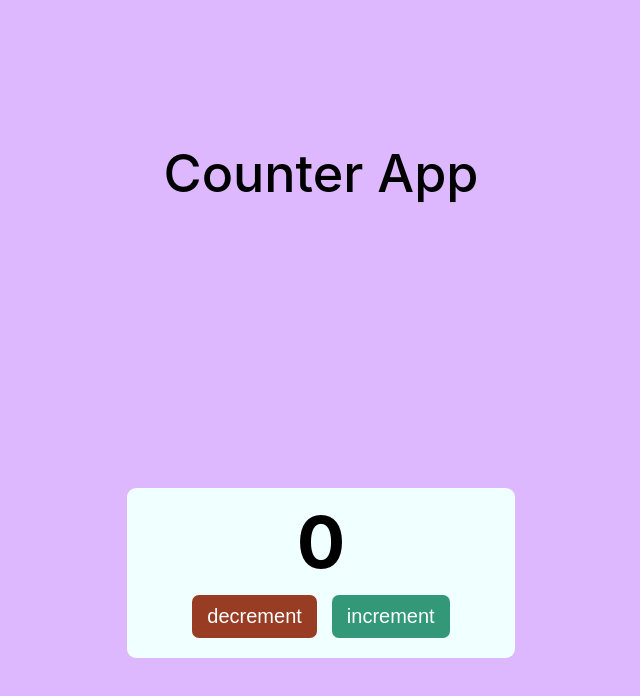
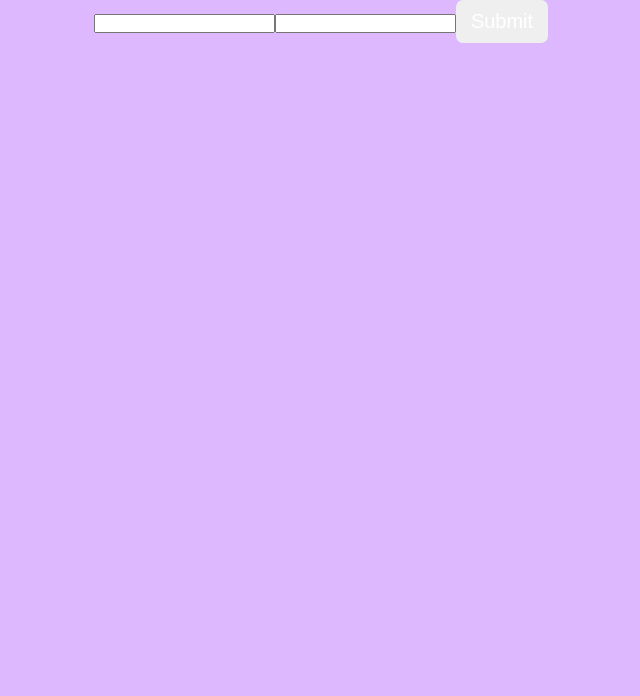
Before and after one commit to joyadeep/Reactclassroom, a React (Create React App) app: page / in a window 1280 px wide. Shown: the top 696 px of the page, without its empty margins (319-959 px from the left). Built offline with nearby package versions, Linux system fonts and the light colour scheme.

Commit message:
updated something

```diff
--- a/src/App.js
+++ b/src/App.js
@@ -6,10 +6,26 @@ import Counter from './pages/Counter';
 import './App.css';
 
 function App() {
+const [data,setData]=useState({name:"",email:""})
 
+const handleChange=(e)=>{
+  console.log("event name=",e.target.name)
+  console.log("event value = ",e.target.value)
+  console.log("---data ==",...data)
+  setData({...data,[e.target.name]:e.target.value})
+}
+const handleSubmit=(e)=>{
+  e.preventDefault();
+  console.log("data ==",data)
+}
   return (
     <div className="App" >
-      <Counter/>
+      {/* <Counter/> */}
+      <form onSubmit={handleSubmit}>
+          <input type="text" name="name" value={data.name} onChange={handleChange} />
+          <input type="email" name="email" value={data.email} onChange={handleChange} />
+          <button type="submit">Submit</button>
+      </form>
     </div>
   );
 }
```
